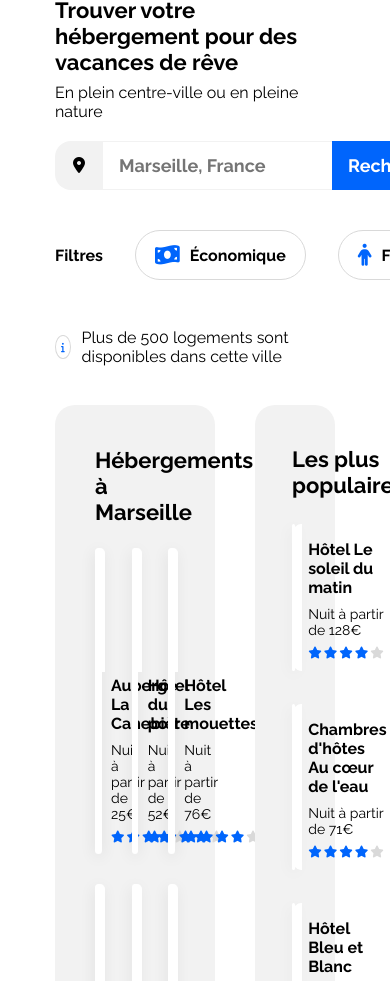
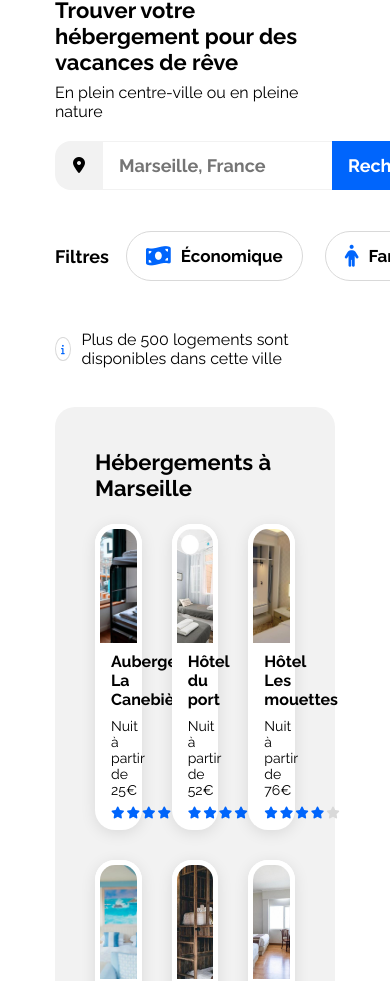
Before and after one commit to BunuLuDunu/booki, a plain HTML site: page index.html in a window 390 px wide. Shown: the part 116-1097 px from the top of the page. Drawn offline with Linux system fonts and the light colour scheme.

Commit message:
Responsive tablet

```diff
--- a/css/style.css
+++ b/css/style.css
@@ -138,6 +138,7 @@ header .container {
 }
 
 .filters p {
+    font-size: 1.125rem;
     margin-right: 2rem;
 }
 
@@ -148,7 +149,7 @@ header .container {
     border: solid 1px #D9D9D9;
     border-radius: 1.563rem;
 
-    font-size: 1rem;
+    font-size: 1.063rem;
     padding: 0.813rem 1.188rem 0.813rem 1.188rem;
     margin-right: 2rem;
 
@@ -377,6 +378,7 @@ header .container {
 
 .activities-cards {
     display: flex;
+    gap: 2.688rem;
 }
 
 #activities h2 {
@@ -387,13 +389,8 @@ header .container {
 
 .activities-card {
     width: calc((100% - 2.688rem * 3) / 4);
-    margin-right: 2.688rem;
     border-radius: 1.25rem;
     box-shadow: 0px 3px 15px rgba(0, 0, 0, 0.1);
-}
-
-.activities-card:last-child {
-    margin-right: 0;
 }
 
 /* ACTIVITIES IN MARSEILLE CARD IMAGE */
@@ -436,3 +433,88 @@ header .container {
     font-size: 1rem;
     margin-bottom: 0.75rem;
 }
+
+/* RESPONSIVE TABLET */
+
+@media  screen and (max-width: 992px) {
+
+    /* RESEARCH SECTION */
+
+    .filters p {
+        margin-right: 1.063rem;
+    }
+
+    .filter-button {
+        margin-right: 1.375rem;
+    }
+
+    .accommodations-most-popular .container {
+        flex-direction: column;
+    }
+
+    /* ACCOMMODATIONS SECTION */
+
+    #accommodations {
+        width: 100%;
+
+        margin-bottom: 3.313rem;
+    }
+
+    /* MOST POPULAR SECTION */
+
+    .most-popular {
+        width: 100%;
+    }
+
+    .most-popular-cards {
+        display: flex;
+        flex-direction: row;
+        gap: 1.438rem;
+    }
+
+    .most-popular-card {
+        display: flex;
+        width: calc((100% - 1.438rem * 2) / 3);
+        margin-bottom: 0;
+    }
+
+    .most-popular-card a {
+        width: 100%;
+    }
+
+    .most-popular-card h3 {
+        font-size: 0.875rem;
+    }
+
+    .most-popular-card .card-info {
+        font-size: 0.813rem;
+    }
+
+    /* ACTVITIES SECTION */
+
+    #activities {
+        margin-bottom: 4.313rem;
+    }
+
+    #activities h2 {
+        margin-bottom: 2.125rem;
+    }
+
+    .activities-cards {
+        gap: 3.125rem;
+    }
+
+    .activities-card {
+        width: calc((100% - 3.125rem * 3) / 4);
+    }
+
+    .activities-card img {
+        height: 13.188rem;
+    }
+}
+
+/* RESPONSIVE MOBILE */
+
+@media  screen and (max-width: 768px) {
+
+}
```
